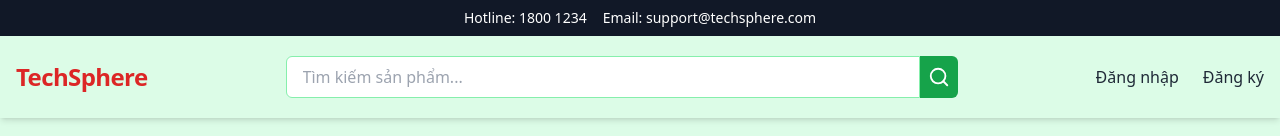
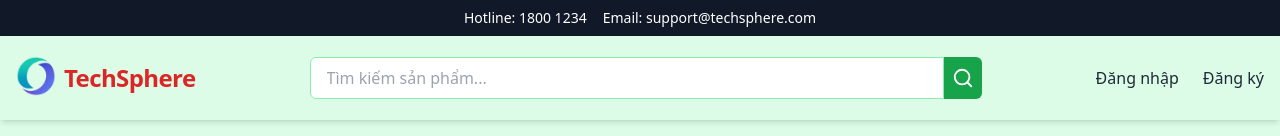
Before and after one commit to Cp0fbk/e-commerce, a React (Create React App) app in the folder frontend/: page / in a window 1280 px wide. Shown: the top 136 px of the page. Built offline with nearby package versions, Linux system fonts and the light colour scheme.

Commit message:
add logo

```diff
--- a/frontend/src/components/Footer.jsx
+++ b/frontend/src/components/Footer.jsx
@@ -9,8 +9,9 @@ const Footer = ({ categories }) => {
         <div className="grid grid-cols-1 md:grid-cols-4 gap-6 md:gap-8">
           {/* Cột 1: TechSphere */}
           <div>
-            <Link to="/" className="text-2xl font-extrabold text-red-600 hover:text-red-500 transition-colors tracking-tight">
-              TechSphere
+            <Link to="/" className="flex items-center space-x-2 text-2xl font-extrabold text-red-600 hover:text-red-500 transition-colors tracking-tight">
+              <img src="/logo192.png" alt="Logo" className="h-10 w-10 mb-1" />
+              <span>TechSphere</span>
             </Link>
             <p className="mt-4 text-gray-300 text-sm">
               Chuyên cung cấp các sản phẩm điện tử chính hãng với giá tốt nhất thị trường.
--- a/frontend/src/components/Header.jsx
+++ b/frontend/src/components/Header.jsx
@@ -54,8 +54,9 @@ const Header = ({ categories }) => {
               >
                 {mobileMenuOpen ? <X size={24} /> : <Menu size={24} />}
               </button>
-              <Link to="/" className="text-2xl font-extrabold text-red-600 hover:text-red-700 transition-colors tracking-tight">
-                TechSphere
+              <Link to="/" className="flex items-center space-x-2 text-2xl font-extrabold text-red-600 hover:text-red-700 transition-colors tracking-tight">
+                <img src="/logo192.png" alt="Logo" className="h-10 w-10 mb-1" />
+                <span>TechSphere</span>
               </Link>
             </div>
 
```
